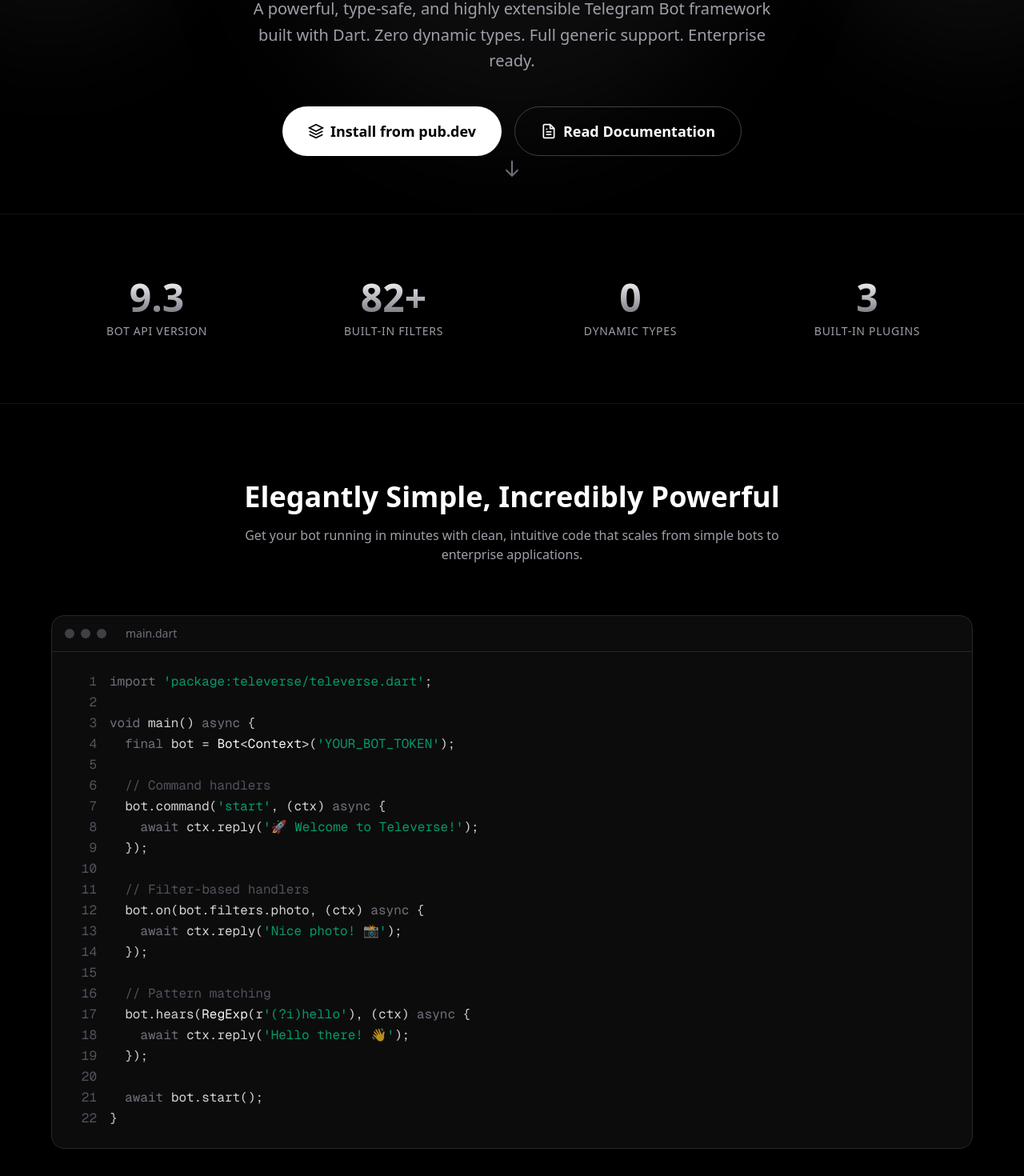
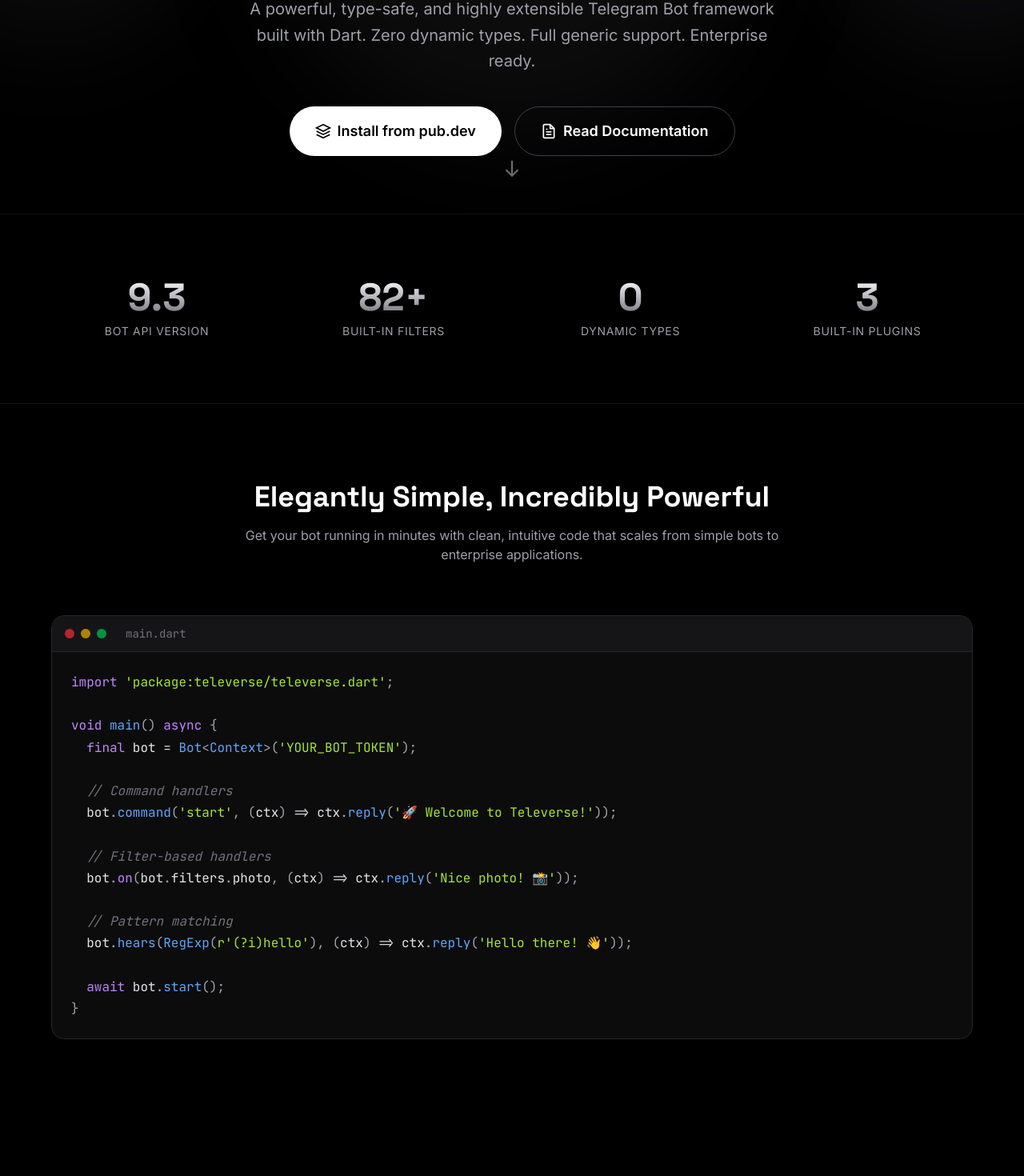
Before and after one commit to theweaverlabs/televerse-www, a Next.js app: page / in a window 1280 px wide. Shown: the part 533-2003 px from the top of the page at 80% size. Built offline with nearby package versions, Linux system fonts and the light colour scheme.

Commit message:
feat: code highlighting & improvements to home page

```diff
--- a/package.json
+++ b/package.json
@@ -10,8 +10,10 @@
   },
   "dependencies": {
     "@gsap/react": "^2.1.2",
+    "@types/prismjs": "^1.26.5",
     "gsap": "^3.14.2",
     "next": "16.1.4",
+    "prismjs": "^1.30.0",
     "react": "19.2.3",
     "react-dom": "19.2.3"
   },
--- a/src/app/globals.css
+++ b/src/app/globals.css
@@ -8,8 +8,8 @@
 @theme inline {
   --color-background: var(--background);
   --color-foreground: var(--foreground);
-  --font-sans: var(--font-geist-sans);
-  --font-mono: var(--font-geist-mono);
+  --font-sans: var(--font-inter);
+  --font-mono: var(--font-jetbrains-mono);
 }
 
 html {
@@ -19,7 +19,7 @@
 body {
   background: var(--background);
   color: var(--foreground);
-  font-family: var(--font-sans), Arial, Helvetica, sans-serif;
+  font-family: var(--font-inter), system-ui, sans-serif;
 }
 
 /* Custom scrollbar for dark theme */
@@ -45,3 +45,107 @@
   background: rgba(255, 255, 255, 0.15);
   color: #fff;
 }
+
+/* ============================================
+   Prism.js Custom Dark Theme for Televerse
+   ============================================ */
+
+/* Base code styling */
+code[class*="language-"],
+pre[class*="language-"] {
+  color: #e4e4e7 !important;
+  text-shadow: none !important;
+  direction: ltr !important;
+  text-align: left !important;
+  white-space: pre !important;
+  word-spacing: normal !important;
+  word-break: normal !important;
+  line-height: 1.7 !important;
+  tab-size: 2 !important;
+  hyphens: none !important;
+}
+
+pre[class*="language-"] {
+  overflow: auto !important;
+}
+
+/* Comments - muted gray, italic */
+.token.comment,
+.token.prolog,
+.token.doctype,
+.token.cdata {
+  color: #71717a !important;
+  font-style: italic !important;
+}
+
+/* Punctuation - subtle gray */
+.token.punctuation {
+  color: #a1a1aa !important;
+}
+
+.token.namespace {
+  opacity: 0.8 !important;
+}
+
+/* Numbers, booleans, constants - warm amber */
+.token.property,
+.token.tag,
+.token.boolean,
+.token.number,
+.token.constant,
+.token.symbol,
+.token.deleted {
+  color: #fbbf24 !important;
+}
+
+/* Strings - soft lime green */
+.token.selector,
+.token.attr-name,
+.token.string,
+.token.char,
+.token.builtin,
+.token.inserted {
+  color: #a3e635 !important;
+}
+
+/* Operators - neutral */
+.token.operator,
+.token.entity,
+.token.url,
+.language-css .token.string,
+.style .token.string {
+  color: #d4d4d8 !important;
+}
+
+/* Keywords - soft purple */
+.token.atrule,
+.token.attr-value,
+.token.keyword {
+  color: #c084fc !important;
+}
+
+/* Functions and class names - soft blue */
+.token.function,
+.token.class-name {
+  color: #60a5fa !important;
+}
+
+/* Regex and variables - soft pink */
+.token.regex,
+.token.important,
+.token.variable {
+  color: #f472b6 !important;
+}
+
+.token.important,
+.token.bold {
+  font-weight: bold !important;
+}
+
+.token.italic {
+  font-style: italic !important;
+}
+
+.token.entity {
+  cursor: help !important;
+}
--- a/src/app/layout.tsx
+++ b/src/app/layout.tsx
@@ -1,15 +1,26 @@
 import type { Metadata } from "next";
-import { Geist, Geist_Mono } from "next/font/google";
+import { Inter, Space_Grotesk, JetBrains_Mono } from "next/font/google";
 import "./globals.css";
 
-const geistSans = Geist({
-  variable: "--font-geist-sans",
+// Inter - clean, modern, highly readable for body text
+const inter = Inter({
+  variable: "--font-inter",
   subsets: ["latin"],
+  display: "swap",
 });
 
-const geistMono = Geist_Mono({
-  variable: "--font-geist-mono",
+// Space Grotesk - distinctive, geometric, perfect for headlines/branding
+const spaceGrotesk = Space_Grotesk({
+  variable: "--font-space-grotesk",
   subsets: ["latin"],
+  display: "swap",
+});
+
+// JetBrains Mono - excellent for code, ligatures, designed for developers
+const jetbrainsMono = JetBrains_Mono({
+  variable: "--font-jetbrains-mono",
+  subsets: ["latin"],
+  display: "swap",
 });
 
 export const metadata: Metadata = {
@@ -49,7 +60,7 @@
   return (
     <html lang="en" className="dark">
       <body
-        className={`${geistSans.variable} ${geistMono.variable} antialiased bg-black`}
+        className={`${inter.variable} ${spaceGrotesk.variable} ${jetbrainsMono.variable} antialiased bg-black`}
       >
         {children}
       </body>
--- a/src/app/page.tsx
+++ b/src/app/page.tsx
@@ -4,6 +4,14 @@
 import Image from "next/image";
 import gsap from "gsap";
 import { ScrollTrigger } from "gsap/ScrollTrigger";
+import Prism from "prismjs";
+// Import additional Prism languages for Dart-like syntax
+import "prismjs/components/prism-dart";
+import "prismjs/components/prism-javascript";
+import Link from "next/link";
+
+// Prevent Prism from automatically highlighting all code blocks
+Prism.manual = true;
 
 gsap.registerPlugin(ScrollTrigger);
 
@@ -62,19 +70,13 @@
   final bot = Bot<Context>('YOUR_BOT_TOKEN');
 
   // Command handlers
-  bot.command('start', (ctx) async {
-    await ctx.reply('🚀 Welcome to Televerse!');
-  });
+  bot.command('start', (ctx) => ctx.reply('🚀 Welcome to Televerse!'));
 
   // Filter-based handlers
-  bot.on(bot.filters.photo, (ctx) async {
-    await ctx.reply('Nice photo! 📸');
-  });
+  bot.on(bot.filters.photo, (ctx) => ctx.reply('Nice photo! 📸'));
 
   // Pattern matching
-  bot.hears(RegExp(r'(?i)hello'), (ctx) async {
-    await ctx.reply('Hello there! 👋');
-  });
+  bot.hears(RegExp(r'(?i)hello'), (ctx) => ctx.reply('Hello there! 👋'));
 
   await bot.start();
 }`;
@@ -89,6 +91,13 @@
   const codeRef = useRef<HTMLDivElement>(null);
   const statsRef = useRef<HTMLDivElement>(null);
   const finalCtaRef = useRef<HTMLDivElement>(null);
+
+  // Syntax highlight code with Prism
+  const highlightedCode = Prism.highlight(
+    codeExample,
+    Prism.languages.dart,
+    "dart"
+  );
 
   useEffect(() => {
     const ctx = gsap.context(() => {
@@ -156,7 +165,8 @@
       );
 
       // Features scroll animation
-      const featureCards = featuresRef.current?.querySelectorAll(".feature-card");
+      const featureCards =
+        featuresRef.current?.querySelectorAll(".feature-card");
       if (featureCards) {
         gsap.set(featureCards, { opacity: 0, y: 80, scale: 0.95 });
 
@@ -260,7 +270,7 @@
   };
 
   return (
-    <div className="min-h-screen bg-black text-white overflow-x-hidden">
+    <div className="min-h-screen bg-black text-white overflow-x-hidden font-[family-name:var(--font-inter)]">
       {/* Gradient orbs background */}
       <div className="fixed inset-0 overflow-hidden pointer-events-none">
         <div className="absolute top-1/4 -left-32 w-96 h-96 bg-zinc-800/30 rounded-full blur-3xl" />
@@ -273,41 +283,43 @@
         <div className="max-w-7xl mx-auto px-6 py-4 flex items-center justify-between">
           <div className="flex items-center gap-3">
             <Image src="/bot.png" alt="Televerse" width={36} height={36} />
-            <span className="font-semibold text-lg">Televerse</span>
+            <span className="font-semibold text-lg font-[family-name:var(--font-space-grotesk)]">
+              Televerse
+            </span>
           </div>
           <div className="flex items-center gap-6">
-            <a
-              href="https://televerse.weaverlabs.ca/docs/"
+            <Link
+              href="/docs"
               target="_blank"
               rel="noopener noreferrer"
               className="text-zinc-400 hover:text-white transition-colors text-sm"
             >
               Docs
-            </a>
-            <a
+            </Link>
+            <Link
               href="https://github.com/theweaverlabs/televerse"
               target="_blank"
               rel="noopener noreferrer"
               className="text-zinc-400 hover:text-white transition-colors text-sm"
             >
               GitHub
-            </a>
-            <a
+            </Link>
+            <Link
               href="https://telegram.me/TeleverseDart"
               target="_blank"
               rel="noopener noreferrer"
               className="text-zinc-400 hover:text-white transition-colors text-sm"
             >
               Telegram
-            </a>
-            <a
+            </Link>
+            <Link
               href="https://pub.dev/packages/televerse"
               target="_blank"
               rel="noopener noreferrer"
               className="px-4 py-2 bg-white text-black rounded-full text-sm font-medium hover:bg-zinc-200 transition-colors"
             >
               Get Started
-            </a>
+            </Link>
           </div>
         </div>
       </nav>
@@ -331,7 +343,7 @@
         {/* Tagline */}
         <h1
           ref={taglineRef}
-          className="text-4xl md:text-6xl lg:text-7xl font-bold text-center max-w-5xl leading-tight"
+          className="text-4xl md:text-6xl lg:text-7xl font-bold text-center max-w-5xl leading-tight font-[family-name:var(--font-space-grotesk)]"
         >
           Your Gateway to Seamless{" "}
           <span className="bg-gradient-to-r from-zinc-100 via-zinc-400 to-zinc-100 bg-clip-text text-transparent">
@@ -351,7 +363,7 @@
 
         {/* CTA Buttons */}
         <div ref={ctaRef} className="mt-10 flex flex-col sm:flex-row gap-4">
-          <a
+          <Link
             href="https://pub.dev/packages/televerse"
             target="_blank"
             rel="noopener noreferrer"
@@ -371,9 +383,9 @@
               <path d="M2 12l10 5 10-5" />
             </svg>
             Install from pub.dev
-          </a>
-          <a
-            href="https://televerse.weaverlabs.ca/docs/"
+          </Link>
+          <Link
+            href="/docs"
             target="_blank"
             rel="noopener noreferrer"
             onMouseMove={handleMouseMove}
@@ -394,7 +406,7 @@
               <line x1="10" y1="9" x2="8" y2="9" />
             </svg>
             Read Documentation
-          </a>
+          </Link>
         </div>
 
         {/* Scroll indicator */}
@@ -416,14 +428,14 @@
       </section>
 
       {/* Stats Section */}
-      <section ref={statsRef} className="py-20 px-6 border-y border-zinc-800/50">
+      <section
+        ref={statsRef}
+        className="py-20 px-6 border-y border-zinc-800/50"
+      >
         <div className="max-w-6xl mx-auto grid grid-cols-2 md:grid-cols-4 gap-8">
           {stats.map((stat, index) => (
-            <div
-              key={index}
-              className="stat-item text-center"
-            >
-              <div className="text-4xl md:text-5xl font-bold bg-gradient-to-b from-white to-zinc-500 bg-clip-text text-transparent">
+            <div key={index} className="stat-item text-center">
+              <div className="text-4xl md:text-5xl font-bold bg-gradient-to-b from-white to-zinc-500 bg-clip-text text-transparent font-[family-name:var(--font-space-grotesk)]">
                 {stat.value}
               </div>
               <div className="mt-2 text-zinc-400 text-sm uppercase tracking-wider">
@@ -438,7 +450,7 @@
       <section className="py-24 px-6">
         <div className="max-w-6xl mx-auto">
           <div className="text-center mb-16">
-            <h2 className="text-3xl md:text-4xl font-bold mb-4">
+            <h2 className="text-3xl md:text-4xl font-bold mb-4 font-[family-name:var(--font-space-grotesk)]">
               Elegantly Simple, Incredibly Powerful
             </h2>
             <p className="text-zinc-400 max-w-2xl mx-auto">
@@ -452,30 +464,27 @@
             className="relative bg-zinc-900/50 backdrop-blur-sm rounded-2xl border border-zinc-800 overflow-hidden"
           >
             {/* Window controls */}
-            <div className="flex items-center gap-2 px-4 py-3 border-b border-zinc-800">
-              <div className="w-3 h-3 rounded-full bg-zinc-700" />
-              <div className="w-3 h-3 rounded-full bg-zinc-700" />
-              <div className="w-3 h-3 rounded-full bg-zinc-700" />
-              <span className="ml-4 text-zinc-500 text-sm">main.dart</span>
+            <div className="flex items-center gap-2 px-4 py-3 border-b border-zinc-800 bg-zinc-900/80">
+              <div className="w-3 h-3 rounded-full bg-red-500/70" />
+              <div className="w-3 h-3 rounded-full bg-yellow-500/70" />
+              <div className="w-3 h-3 rounded-full bg-green-500/70" />
+              <span className="ml-4 text-zinc-500 text-sm font-[family-name:var(--font-jetbrains-mono)]">
+                main.dart
+              </span>
             </div>
 
-            {/* Code content */}
-            <pre className="p-6 overflow-x-auto text-sm md:text-base">
-              <code className="text-zinc-300 font-mono leading-relaxed">
-                {codeExample.split("\n").map((line, i) => (
-                  <div key={i} className="flex">
-                    <span className="w-8 text-zinc-600 select-none text-right mr-4">
-                      {i + 1}
-                    </span>
-                    <span
-                      dangerouslySetInnerHTML={{
-                        __html: highlightCode(line),
-                      }}
-                    />
-                  </div>
-                ))}
-              </code>
-            </pre>
+            {/* Code content with Prism syntax highlighting */}
+            <div className="p-6 overflow-x-auto">
+              <pre
+                suppressHydrationWarning
+                className="text-sm md:text-base leading-relaxed"
+              >
+                <code
+                  className="language-dart font-[family-name:var(--font-jetbrains-mono)]"
+                  dangerouslySetInnerHTML={{ __html: highlightedCode }}
+                />
+              </pre>
+            </div>
           </div>
         </div>
       </section>
@@ -484,7 +493,7 @@
       <section ref={featuresRef} className="py-24 px-6">
         <div className="max-w-6xl mx-auto">
           <div className="text-center mb-16">
-            <h2 className="text-3xl md:text-4xl font-bold mb-4">
+            <h2 className="text-3xl md:text-4xl font-bold mb-4 font-[family-name:var(--font-space-grotesk)]">
               Built for Modern Bot Development
             </h2>
             <p className="text-zinc-400 max-w-2xl mx-auto">
@@ -500,7 +509,7 @@
                 className="feature-card group p-6 bg-zinc-900/30 backdrop-blur-sm rounded-2xl border border-zinc-800/50 hover:border-zinc-700 transition-all hover:bg-zinc-900/50"
               >
                 <span className="text-4xl mb-4 block">{feature.icon}</span>
-                <h3 className="text-xl font-semibold mb-2 group-hover:text-white transition-colors">
+                <h3 className="text-xl font-semibold mb-2 group-hover:text-white transition-colors font-[family-name:var(--font-space-grotesk)]">
                   {feature.title}
                 </h3>
                 <p className="text-zinc-400 text-sm leading-relaxed">
@@ -516,7 +525,7 @@
       <section className="py-24 px-6 bg-gradient-to-b from-transparent via-zinc-900/30 to-transparent">
         <div className="max-w-6xl mx-auto">
           <div className="text-center mb-16">
-            <h2 className="text-3xl md:text-4xl font-bold mb-4">
+            <h2 className="text-3xl md:text-4xl font-bold mb-4 font-[family-name:var(--font-space-grotesk)]">
               Revolutionary Filter System
             </h2>
             <p className="text-zinc-400 max-w-2xl mx-auto">
@@ -528,7 +537,7 @@
           <div className="grid md:grid-cols-3 gap-6">
             <div className="p-6 bg-zinc-900/50 rounded-2xl border border-zinc-800">
               <div className="text-2xl mb-4">➕ OR Operator</div>
-              <code className="text-sm text-zinc-400 font-mono block bg-black/30 p-3 rounded-lg">
+              <code className="text-sm text-zinc-400 font-[family-name:var(--font-jetbrains-mono)] block bg-black/30 p-3 rounded-lg">
                 bot.filters.photo + bot.filters.video
               </code>
               <p className="mt-3 text-zinc-500 text-sm">
@@ -537,7 +546,7 @@
             </div>
             <div className="p-6 bg-zinc-900/50 rounded-2xl border border-zinc-800">
               <div className="text-2xl mb-4">✖️ AND Operator</div>
-              <code className="text-sm text-zinc-400 font-mono block bg-black/30 p-3 rounded-lg">
+              <code className="text-sm text-zinc-400 font-[family-name:var(--font-jetbrains-mono)] block bg-black/30 p-3 rounded-lg">
                 bot.filters.text * bot.filters.groupChat
               </code>
               <p className="mt-3 text-zinc-500 text-sm">
@@ -546,7 +555,7 @@
             </div>
             <div className="p-6 bg-zinc-900/50 rounded-2xl border border-zinc-800">
               <div className="text-2xl mb-4">➖ NOT Operator</div>
-              <code className="text-sm text-zinc-400 font-mono block bg-black/30 p-3 rounded-lg">
+              <code className="text-sm text-zinc-400 font-[family-name:var(--font-jetbrains-mono)] block bg-black/30 p-3 rounded-lg">
                 bot.filters.anyMessage - bot.filters.command
               </code>
               <p className="mt-3 text-zinc-500 text-sm">
@@ -560,7 +569,7 @@
       {/* Final CTA Section */}
       <section ref={finalCtaRef} className="py-32 px-6">
         <div className="max-w-4xl mx-auto text-center">
-          <h2 className="text-4xl md:text-5xl font-bold mb-6">
+          <h2 className="text-4xl md:text-5xl font-bold mb-6 font-[family-name:var(--font-space-grotesk)]">
             Ready to Build?
           </h2>
           <p className="text-xl text-zinc-400 mb-10 max-w-2xl mx-auto">
@@ -569,7 +578,7 @@
           </p>
 
           <div className="flex flex-col sm:flex-row gap-4 justify-center">
-            <a
+            <Link
               href="https://pub.dev/packages/televerse"
               target="_blank"
               rel="noopener noreferrer"
@@ -591,8 +600,8 @@
                   d="M13 7l5 5m0 0l-5 5m5-5H6"
                 />
               </svg>
-            </a>
-            <a
+            </Link>
+            <Link
               href="https://github.com/theweaverlabs/televerse"
               target="_blank"
               rel="noopener noreferrer"
@@ -604,7 +613,7 @@
                 <path d="M12 0C5.37 0 0 5.37 0 12c0 5.31 3.435 9.795 8.205 11.385.6.105.825-.255.825-.57 0-.285-.015-1.23-.015-2.235-3.015.555-3.795-.735-4.035-1.41-.135-.345-.72-1.41-1.23-1.695-.42-.225-1.02-.78-.015-.795.945-.015 1.62.87 1.845 1.23 1.08 1.815 2.805 1.305 3.495.99.105-.78.42-1.305.765-1.605-2.67-.3-5.46-1.335-5.46-5.925 0-1.305.465-2.385 1.23-3.225-.12-.3-.54-1.53.12-3.18 0 0 1.005-.315 3.3 1.23.96-.27 1.98-.405 3-.405s2.04.135 3 .405c2.295-1.56 3.3-1.23 3.3-1.23.66 1.65.24 2.88.12 3.18.765.84 1.23 1.905 1.23 3.225 0 4.605-2.805 5.625-5.475 5.925.435.375.81 1.095.81 2.22 0 1.605-.015 2.895-.015 3.3 0 .315.225.69.825.57A12.02 12.02 0 0024 12c0-6.63-5.37-12-12-12z" />
               </svg>
               View on GitHub
-            </a>
+            </Link>
           </div>
         </div>
       </section>
@@ -615,45 +624,47 @@
           <div className="flex flex-col md:flex-row items-center justify-between gap-6">
             <div className="flex items-center gap-3">
               <Image src="/bot.png" alt="Televerse" width={32} height={32} />
-              <span className="font-semibold">Televerse</span>
+              <span className="font-semibold font-[family-name:var(--font-space-grotesk)]">
+                Televerse
+              </span>
               <span className="text-zinc-500 text-sm">
                 Bot API 9.3 • Built with Dart
               </span>
             </div>
 
             <div className="flex items-center gap-6">
-              <a
+              <Link
                 href="https://pub.dev/packages/televerse"
                 target="_blank"
                 rel="noopener noreferrer"
                 className="text-zinc-400 hover:text-white transition-colors text-sm"
               >
                 pub.dev
-              </a>
-              <a
-                href="https://televerse.weaverlabs.ca/docs/"
+              </Link>
+              <Link
+                href="/docs"
                 target="_blank"
                 rel="noopener noreferrer"
                 className="text-zinc-400 hover:text-white transition-colors text-sm"
               >
                 Documentation
-              </a>
-              <a
+              </Link>
+              <Link
                 href="https://github.com/theweaverlabs/televerse"
                 target="_blank"
                 rel="noopener noreferrer"
                 className="text-zinc-400 hover:text-white transition-colors text-sm"
               >
                 GitHub
-              </a>
-              <a
+              </Link>
+              <Link
                 href="https://telegram.me/TeleverseDart"
                 target="_blank"
                 rel="noopener noreferrer"
                 className="text-zinc-400 hover:text-white transition-colors text-sm"
               >
                 Telegram
-              </a>
+              </Link>
             </div>
           </div>
 
@@ -665,27 +676,3 @@
     </div>
   );
 }
-
-// Simple syntax highlighting function
-function highlightCode(line: string): string {
-  return line
-    .replace(/&/g, "&amp;")
-    .replace(/</g, "&lt;")
-    .replace(/>/g, "&gt;")
-    .replace(
-      /(import|void|async|final|await)/g,
-      '<span class="text-zinc-500">$1</span>'
-    )
-    .replace(
-      /('package:[^']*'|'[^']*')/g,
-      '<span class="text-emerald-400/70">$1</span>'
-    )
-    .replace(
-      /\b(Bot|Context|RegExp)\b/g,
-      '<span class="text-zinc-100">$1</span>'
-    )
-    .replace(
-      /(\/\/.*$)/g,
-      '<span class="text-zinc-600">$1</span>'
-    );
-}
```
Also changed, not shown: 1 other file (tests, documents, lock files or other folders).
